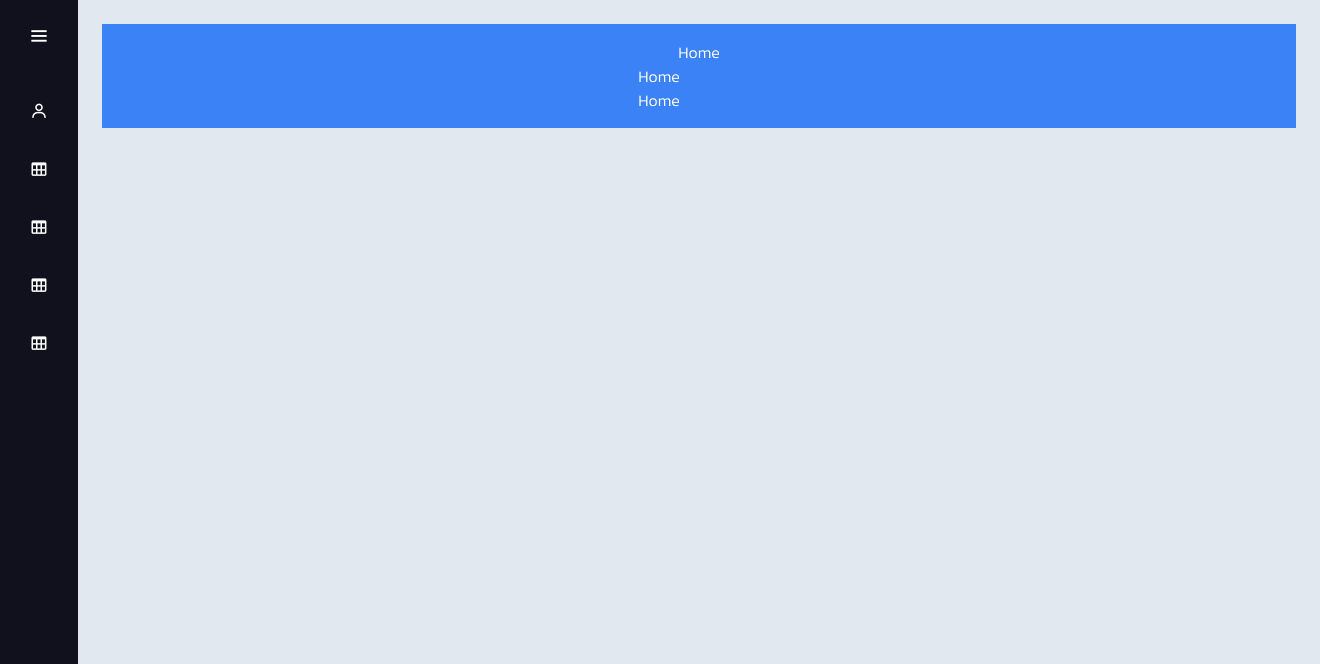
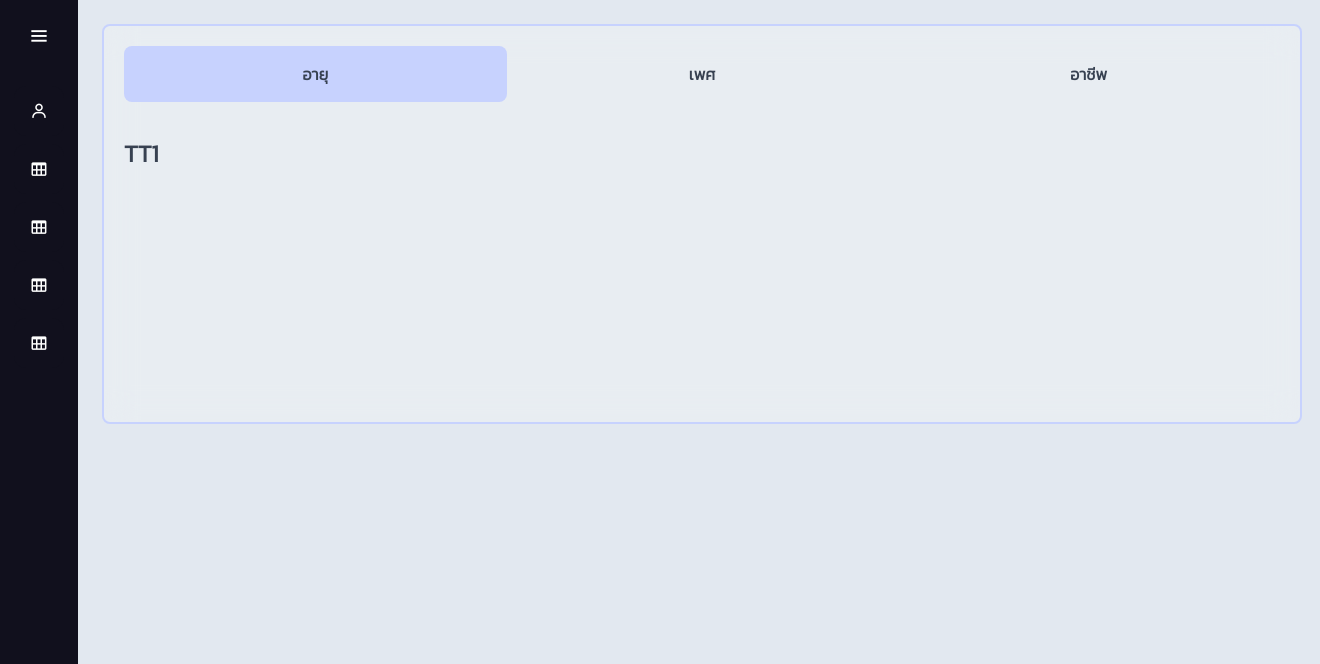
Before and after one commit to Lindist/PHPmdiablesFit, a PHP site: page /PHPmdiablesFit/tb_counttest2.php in a window 1320 px wide. Shown: the top 664 px of the page. Run offline with PHP 8.4, Linux system fonts and the light colour scheme; data that the repository does not hold is empty; some libraries are stand-ins or nearby versions.

Commit message:
update table

```diff
--- a/disable-main/styles.css
+++ b/disable-main/styles.css
@@ -1,4 +1,4 @@
-  @media screen and (min-width: 501px) {
+  @media screen and (min-width: 641px) {
     .navm ul li{
       display: none;
     }
@@ -240,7 +240,7 @@
     margin: 18px
   }
   }
-  @media screen and (max-width: 500px) {
+  @media screen and (max-width: 640px) {
     .home-section {
       background: #E2E8F0;
       top: 0;
--- a/disable-main/tb_counttest2.php
+++ b/disable-main/tb_counttest2.php
@@ -93,28 +93,68 @@ $stmt = $con->query("SELECT * FROM tb_member GROUP BY gender");
       </ul>
     </div>
     <section class="home-section p-3 bg-slate-200">
-        <nav class="bg-blue-500 p-4">
-            <div class="flex items-center justify-center">
-                <div class="text-white text-2xl font-bold"></div>
-                <ul class="">
-                    <li><a href="#" class="text-white mx-10">Home</a></li>
-                    <li><a href="#" class="text-white">Home</a></li>
-                    <li><a href="#" class="text-white">Home</a></li>
-                </ul>
+
+    <div class="tab-section bg-gray-100 rounded-lg p-5 border-2 border-indigo-200 w-[1200px] min-h-[400px] backdrop-blur-lg bg-opacity-40">
+        <div class="flex flex-warp gap-1">
+            <button class="p-4 rounded-lg text-gray-700 font-bold flex-grow w-80 hover:bg-gray-300 hover:bg-spacity-40" data-tab-target="#tab1">อายุ</button>
+            <button class="p-4 rounded-lg text-gray-700 font-bold flex-grow w-80 hover:bg-gray-300 hover:bg-spacity-40" data-tab-target="#tab2">เพศ</button>
+            <button class="p-4 rounded-lg text-gray-700 font-bold flex-grow w-80 hover:bg-gray-300 hover:bg-spacity-40" data-tab-target="#tab3">อาชีพ</button>
+        </div>
+
+        <div class="mt-4">
+            <div class="tab-content text-gray-700 hidden" id="tab1">
+                <h2 class="font-bold mt-9 mb-4 text-2xl">TT1</h2>
+                <p class="text-xl"></p>
             </div>
-        </nav>
+            <div class="tab-content text-gray-700 hidden" id="tab2">
+                <h2 class="font-bold mt-9 mb-4 text-2xl">TT2</h2>
+                <p class="text-xl"></p>
+            </div>
+            <div class="tab-content text-gray-700 hidden" id="tab3">
+                <h2 class="font-bold mt-9 mb-4 text-2xl">TT3</h2>
+                <p class="text-xl"></p>
+            </div>
+        </div>
+
+    </div>
+
+    <script>
+
+        const tabs = document.querySelectorAll('[data-tab-target]');
+        const activeClass= 'bg-indigo-200';
+
+        tabs[0].classList.add(activeClass);
+        document.querySelector('#tab1').classList.remove('hidden');
+
+        tabs.forEach(tab => {
+            tab.addEventListener('click', () => {
+                const targetContent = document.querySelector(tab.dataset.tabTarget);
+                // console.log(targetContent);
+
+                document.querySelectorAll('.tab-content').forEach(content => content.classList.add('hidden'));
+
+                targetContent.classList.remove('hidden');
+
+                document.querySelectorAll('.bg-indigo-200').forEach(activeTab => activeTab.classList.remove(activeClass));
+
+                tab.classList.add(activeClass);
+            })
+        })
+
+    </script>
+
         <?php
 
-        while ($row1 = mysqli_fetch_array($stmt)) {
-            echo $row1["gender"] . " | ";
-        }
+        // while ($row1 = mysqli_fetch_array($stmt)) {
+        //     echo $row1["gender"] . " | ";
+        // }
 
-        echo "<br>";
+        // echo "<br>";
 
-        // Print out result
-        while ($row = mysqli_fetch_array($result)) {
-            echo $row['gender'] . "--";
-        }
+        // // Print out result
+        // while ($row = mysqli_fetch_array($result)) {
+        //     echo $row['gender'] . "--";
+        // }
 
         ?>
     </section>
```
Also changed, not shown: disable-main/test.html (added, +68 -0 lines).
